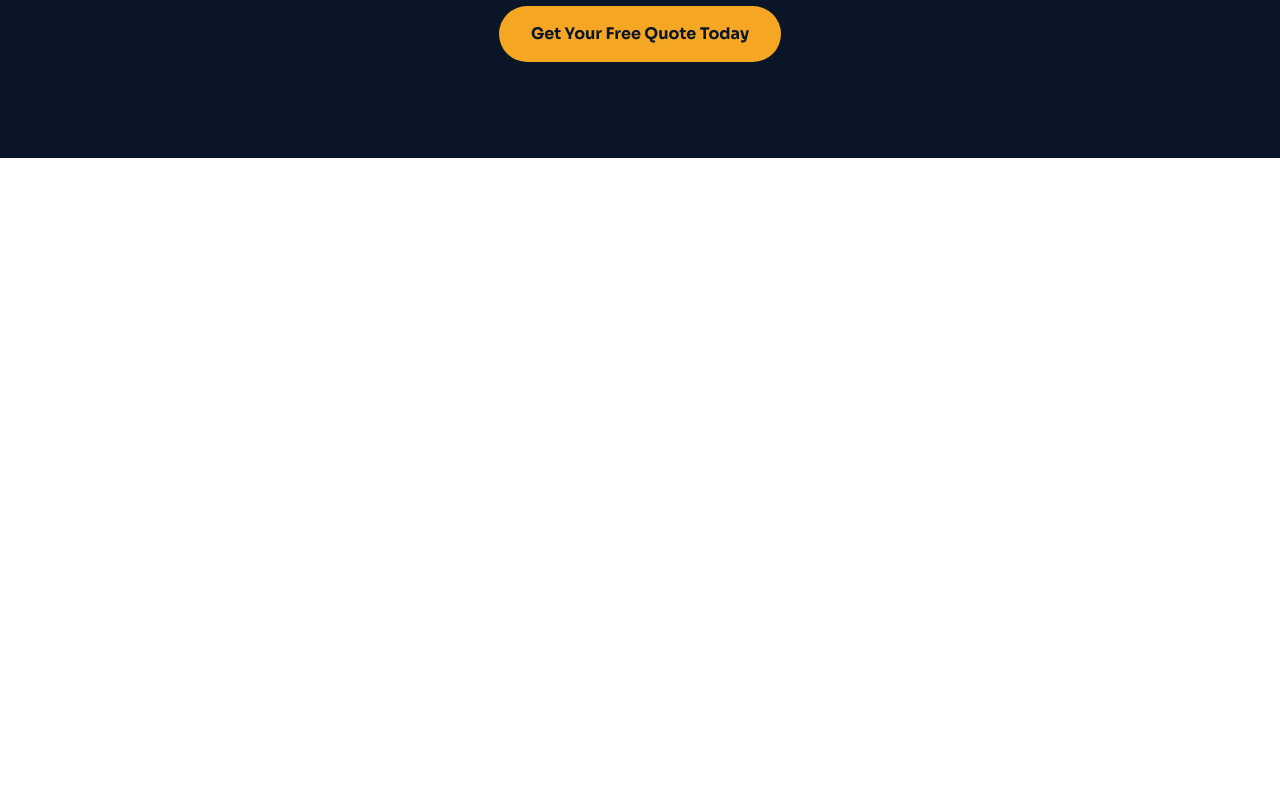
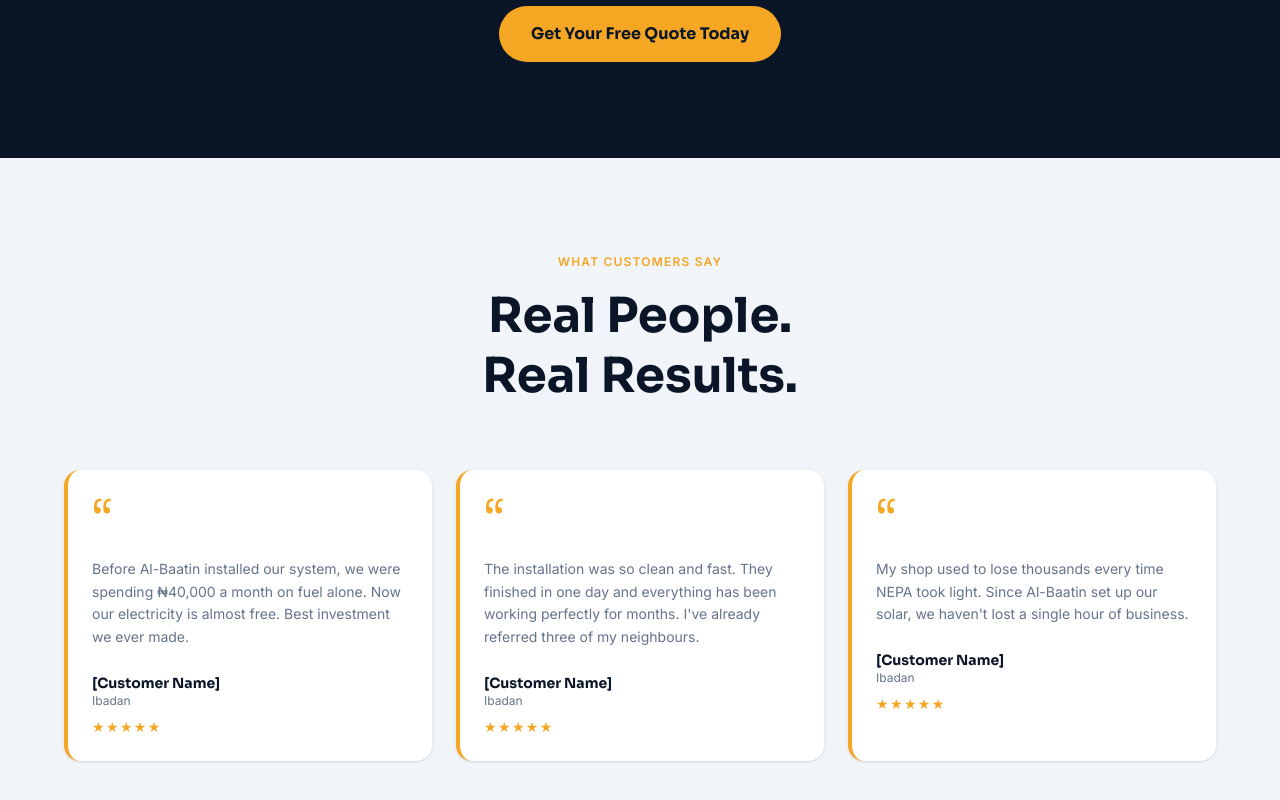
Before and after one commit to greathafiz/al-baatin-website, a Next.js app: page / in a window 1280 px wide. Shown: the part 4464-5264 px from the top of the page. Before the commit the page ends 4622 px from the top, so only its background shows below. Built offline with nearby package versions, Linux system fonts and the light colour scheme.

Commit message:
feat: Testimonials section

```diff
--- /dev/null
+++ b/app/components/Testimonials.tsx
@@ -0,0 +1,60 @@
+// app/components/Testimonials.tsx
+const testimonials = [
+  {
+    quote:
+      "Before Al-Baatin installed our system, we were spending ₦40,000 a month on fuel alone. Now our electricity is almost free. Best investment we ever made.",
+    name: "[Customer Name]",
+    location: "Ibadan",
+  },
+  {
+    quote:
+      "The installation was so clean and fast. They finished in one day and everything has been working perfectly for months. I've already referred three of my neighbours.",
+    name: "[Customer Name]",
+    location: "Ibadan",
+  },
+  {
+    quote:
+      "My shop used to lose thousands every time NEPA took light. Since Al-Baatin set up our solar, we haven't lost a single hour of business.",
+    name: "[Customer Name]",
+    location: "Ibadan",
+  },
+]
+
+export default function Testimonials() {
+  return (
+    <section className="bg-slate-light py-24 px-4 sm:px-6">
+      <div className="max-w-6xl mx-auto">
+        <p className="font-inter text-amber text-xs font-semibold tracking-widest uppercase mb-4 text-center">
+          What Customers Say
+        </p>
+
+        <h2 className="font-sora font-bold text-navy-deep text-3xl sm:text-4xl md:text-5xl text-center mb-16 leading-tight">
+          Real People.<br />Real Results.
+        </h2>
+
+        <div className="grid grid-cols-1 sm:grid-cols-3 gap-6">
+          {testimonials.map((t, i) => (
+            <div
+              key={i}
+              className="bg-white rounded-2xl p-6 shadow-sm border-l-4 border-amber"
+            >
+              <div className="font-sora text-amber text-5xl leading-none mb-4 select-none">
+                &ldquo;
+              </div>
+              <p className="font-inter text-body-gray text-sm leading-relaxed mb-6">
+                {t.quote}
+              </p>
+              <div>
+                <p className="font-sora font-bold text-navy-deep text-sm">
+                  {t.name}
+                </p>
+                <p className="font-inter text-body-gray text-xs">{t.location}</p>
+                <p className="text-amber text-sm mt-2 tracking-widest">★★★★★</p>
+              </div>
+            </div>
+          ))}
+        </div>
+      </div>
+    </section>
+  )
+}
--- a/app/page.tsx
+++ b/app/page.tsx
@@ -4,6 +4,7 @@
 import Services from "@/app/components/Services"
 import Gallery from "@/app/components/Gallery"
 import HowItWorks from "@/app/components/HowItWorks"
+import Testimonials from "@/app/components/Testimonials"
 
 export default function Home() {
   return (
@@ -15,6 +16,7 @@
         <Services />
         <Gallery />
         <HowItWorks />
+        <Testimonials />
       </main>
     </>
   )
```
